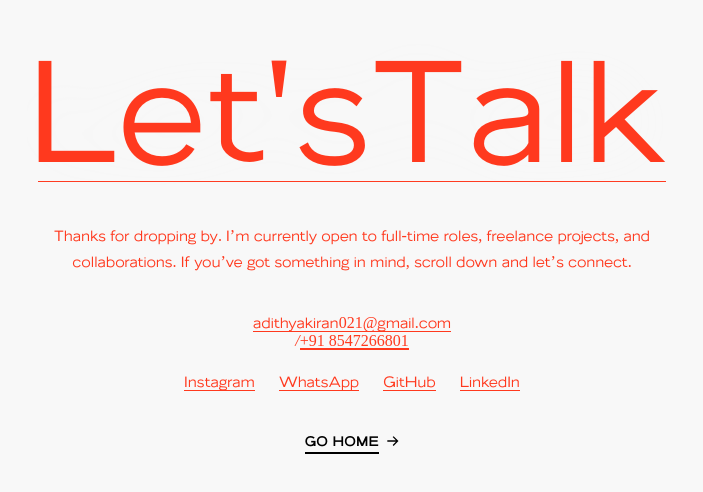
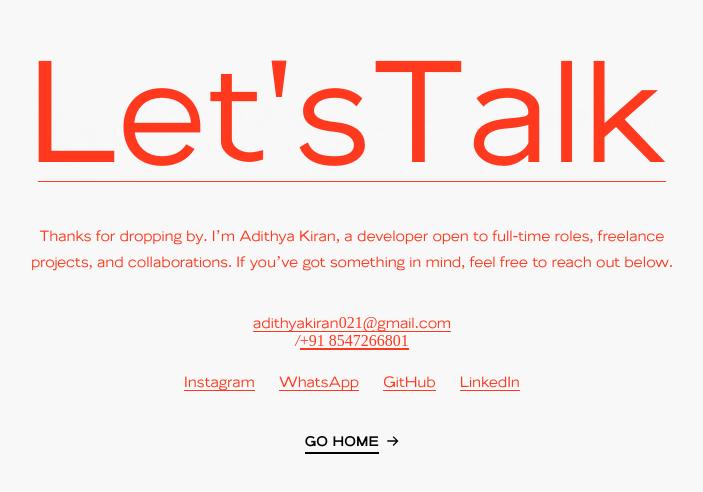
Before and after one commit to adithyakirn/Portfolio, a React (Vite) app: page /lets_talk in a window 1280 px wide. Shown: the part 200-692 px from the top of the page, without its empty margins (288-991 px from the left). Built offline with nearby package versions, Linux system fonts and the light colour scheme.

Commit message:
changed the lets talk

```diff
--- a/src/Components/Context/Context.tsx
+++ b/src/Components/Context/Context.tsx
@@ -23,5 +23,6 @@ export const ThemeProvider = ({ children }: { children: React.ReactNode }) => {
     </Context.Provider>
   );
 };
+
 // eslint-disable-next-line
 export const useTheme = () => useContext(Context);
--- a/src/Components/LetsTalk/LetsTalk.tsx
+++ b/src/Components/LetsTalk/LetsTalk.tsx
@@ -19,7 +19,7 @@ const LetsTalk = () => {
           </span>
         </Link>
         <p className="text-[16px] leading-relaxed max-w-2xl mx-auto ">
-          Thanks for dropping by. I’m currently open to full-time roles, freelance projects, and collaborations. If you’ve got something in mind, scroll down and let’s connect.
+          Thanks for dropping by. I’m Adithya Kiran, a developer open to full-time roles, freelance projects, and collaborations. If you’ve got something in mind, feel free to reach out below.
         </p>
       </div>
       <div className="px-4 pb-10 font-[reg] text-[16px] text-center leading-[1.1]">
```
